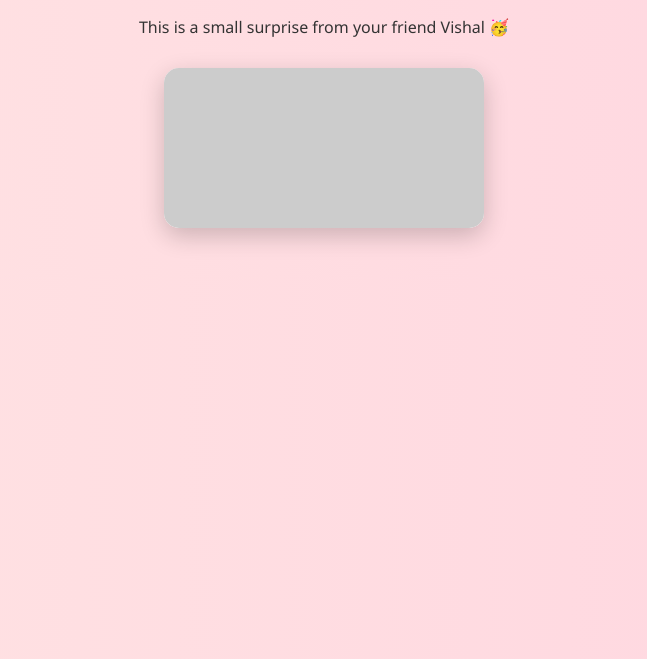
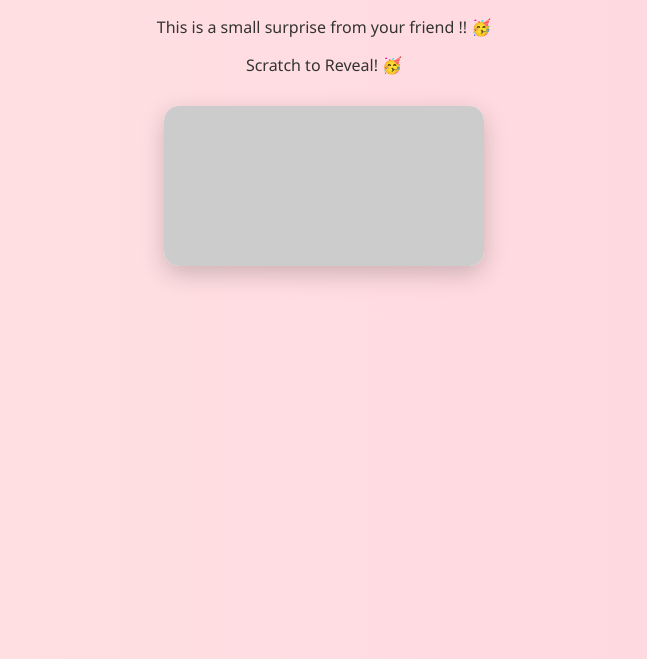
Before and after one commit to Vishal-V-D/simple, a plain HTML site: page index.html in a window 1280 px wide. Shown: the part 141-800 px from the top of the page, without its empty margins (316-963 px from the left). Drawn offline with nearby package versions, Linux system fonts and the light colour scheme.

Commit message:
Update index.html

```diff
--- a/index.html
+++ b/index.html
@@ -101,7 +101,8 @@
 
   <div class="container">
     <h1>Happy Birthday, Priya 🎉</h1>
-    <p>This is a small surprise from your friend Vishal 🥳</p>
+    <p>This is a small surprise from your friend !! 🥳</p>
+      <p>Scratch to Reveal! 🥳</p>
 
     <div class="scratch-container">
       <div class="hidden-message" id="hiddenMsg">
```
